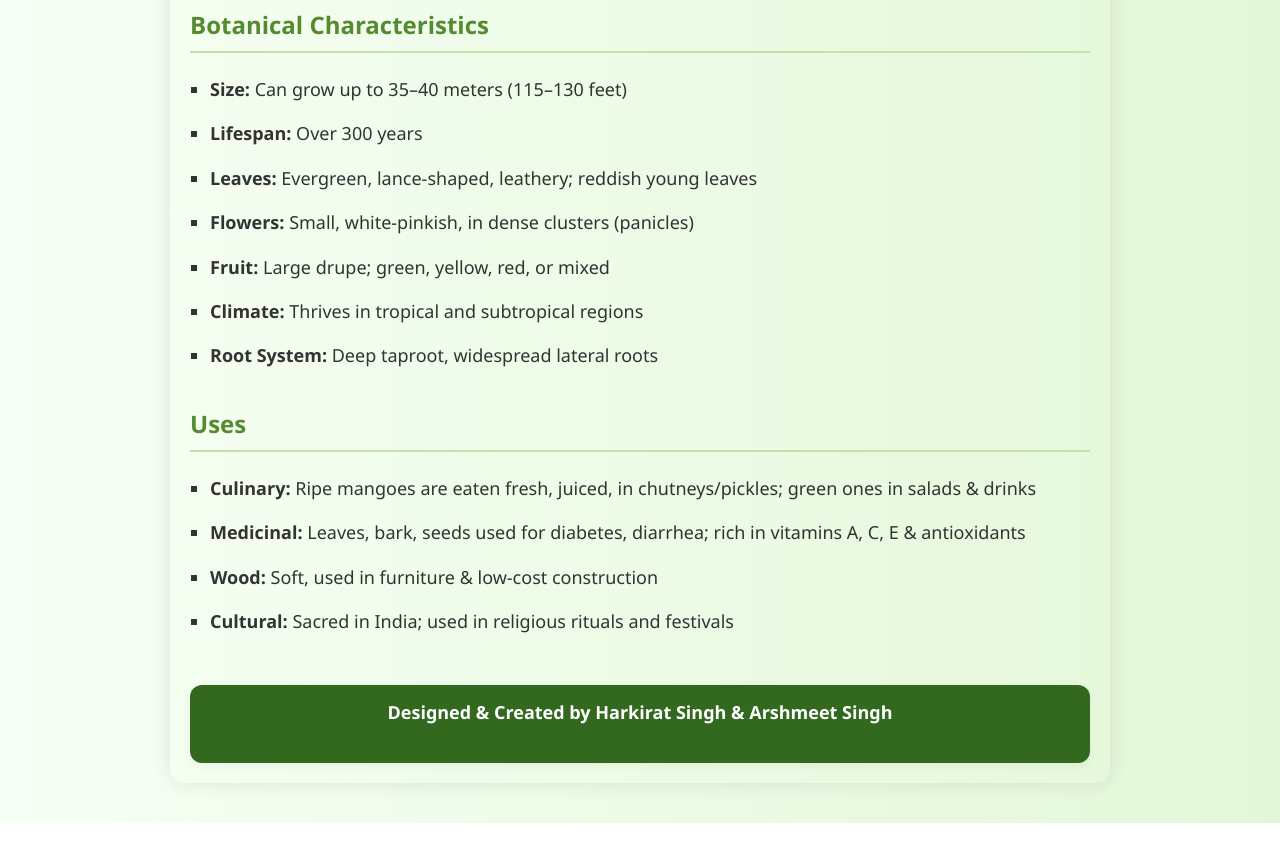
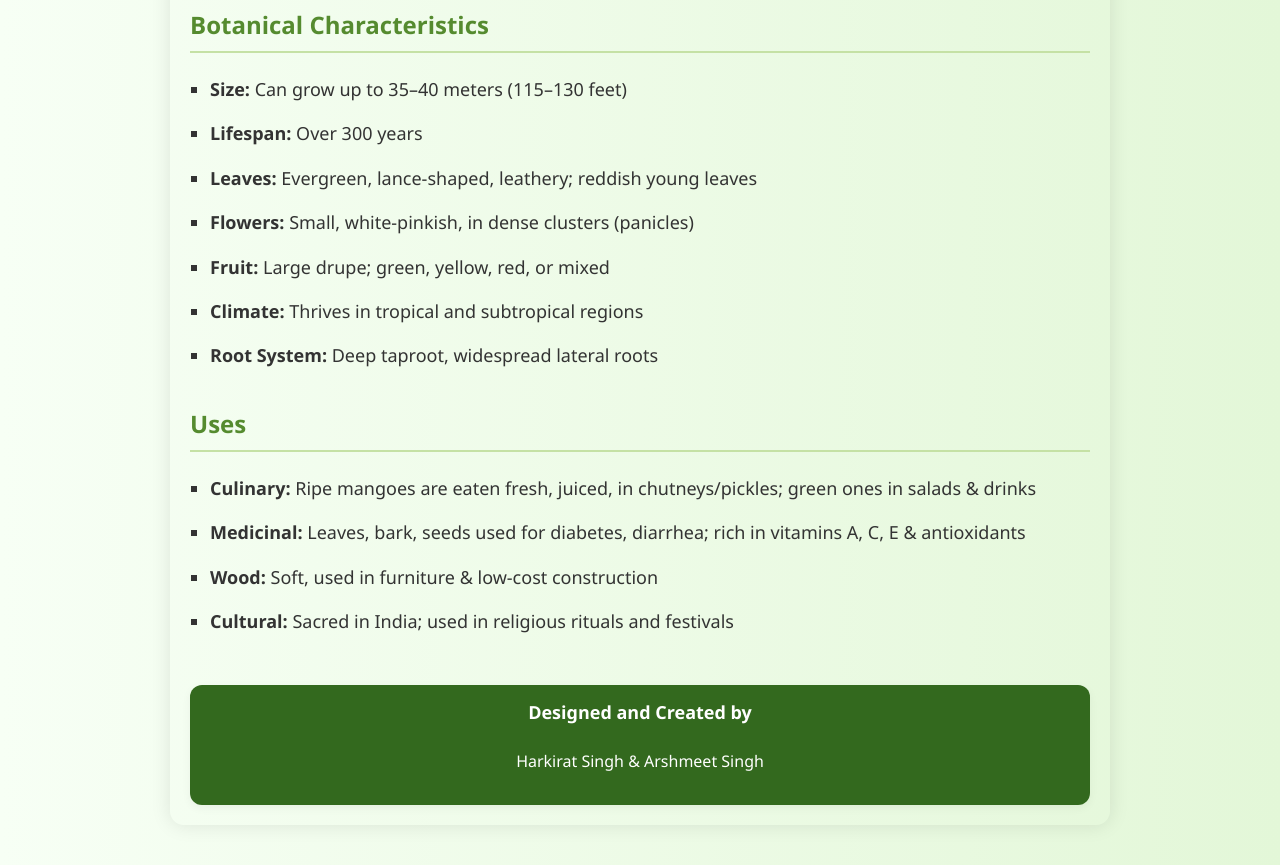
Before and after one commit to harkiratsingh23/mango-qr-code, a plain HTML site: page index.html in a window 1280 px wide. Shown: the part 804-1669 px from the top of the page. Before the commit the page ends 1627 px from the top, so only its background shows below. Drawn offline with Linux system fonts and the light colour scheme.

Commit message:
Update index.html

```diff
--- a/index.html
+++ b/index.html
@@ -130,7 +130,8 @@
   </div>
 
   <div class="footer">
-    <p>Designed & Created by Harkirat Singh & Arshmeet Singh</p>
+    <p>Designed and Created by
+    </P>Harkirat Singh & Arshmeet Singh</p>
   </div>
 
 </body>
```
